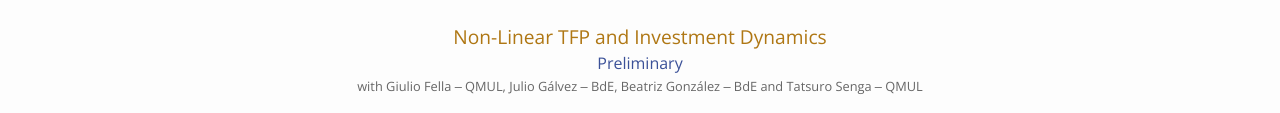
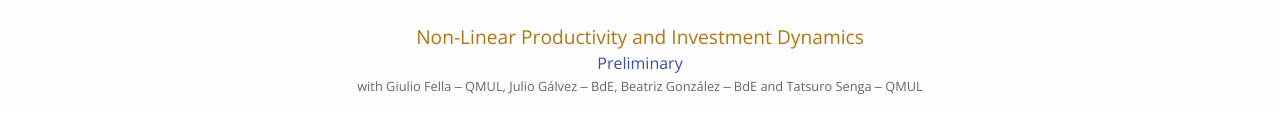
Before and after one commit to jcruizgarcia/jcruizgarcia.github.io, a plain HTML site: page research.html in a window 1280 px wide. Shown: the part 580-693 px from the top of the page. Drawn offline with nearby package versions, Linux system fonts and the light colour scheme.

Commit message:
Update research.html

```diff
--- a/research.html
+++ b/research.html
@@ -474,7 +474,7 @@ body{
             <p style="padding-top: 1%; font-size: 100%;"><b>JEL Codes:</b> E22, G32, O16</p>
             <p style="padding-top: 0.5%; font-size: 100%;"><b>Keywords:</b> Firm Dynamics, Non-Linear Productivity Process, Financial Frictions, Misallocation</p>
 
-            <h3 style="padding-top: 3%; text-align: center;"><a style="text-decoration: none" href="files/FGGGS_NLPandID.pdf" target="_blank">Non-Linear TFP and Investment Dynamics</a></h3>
+            <h3 style="padding-top: 3%; text-align: center;"><a style="text-decoration: none" href="files/FGGGS_NLPandID.pdf" target="_blank">Non-Linear Productivity and Investment Dynamics</a></h3>
             <p style="padding-top: 0.50%; text-align: center; color: #3b5198; font-size: 125%;">Preliminary</p>
             <p style="padding-top: 0.25%; text-align: center; color: #666666; font-size: 100%;">with <a style="text-decoration: none;" href="https://giuliofella.net/" target="_blank">Giulio Fella &#8210 QMUL</a>, <a style="text-decoration: none;" href="https://sites.google.com/view/juliogalvezresearch/" target="_blank">Julio Gálvez &#8210 BdE</a>, <a style="text-decoration: none;" href="https://beatrizgonzalezlopez.weebly.com/" target="_blank">Beatriz González &#8210 BdE</a> and <a style="text-decoration: none;" href="http://tatsuro-senga.net/index.html" target="_blank">Tatsuro Senga &#8210 QMUL</a>
             </p>
@@ -514,7 +514,7 @@ body{
             <p style="padding-top: 1%; font-size: 175%;"><b>JEL Codes:</b> E22, G32, O16</p>
             <p style="padding-top: 0.5%; font-size: 175%;"><b>Keywords:</b> Firm Dynamics, Non-Linear Productivity Process, Financial Frictions, Misallocation</p>
 
-            <h3 style="padding-top: 2%; text-align: center;"><a style="text-decoration: none" href="files/FGGGS_NLPandID.pdf" target="_blank">Non-Linear TFP and Investment Dynamics</a></h3>
+            <h3 style="padding-top: 2%; text-align: center;"><a style="text-decoration: none" href="files/FGGGS_NLPandID.pdf" target="_blank">Non-Linear Productivity and Investment Dynamics</a></h3>
             <p style="padding-top: 0.50%; text-align: center; color: #3b5198; font-size: 200%;">Preliminary</p>
             <p style="padding-top: 0.25%; text-align: center; color: #666666; font-size: 175%;">with <a style="text-decoration: none;" href="https://giuliofella.net/" target="_blank">Giulio Fella &#8210 QMUL</a>, <a style="text-decoration: none;" href="https://sites.google.com/view/juliogalvezresearch/" target="_blank">Julio Gálvez &#8210 BdE</a>, <a style="text-decoration: none;" href="https://beatrizgonzalezlopez.weebly.com/" target="_blank">Beatriz González &#8210 BdE</a> and <a style="text-decoration: none;" href="http://tatsuro-senga.net/index.html" target="_blank">Tatsuro Senga &#8210 QMUL</a>
             </p>
```
